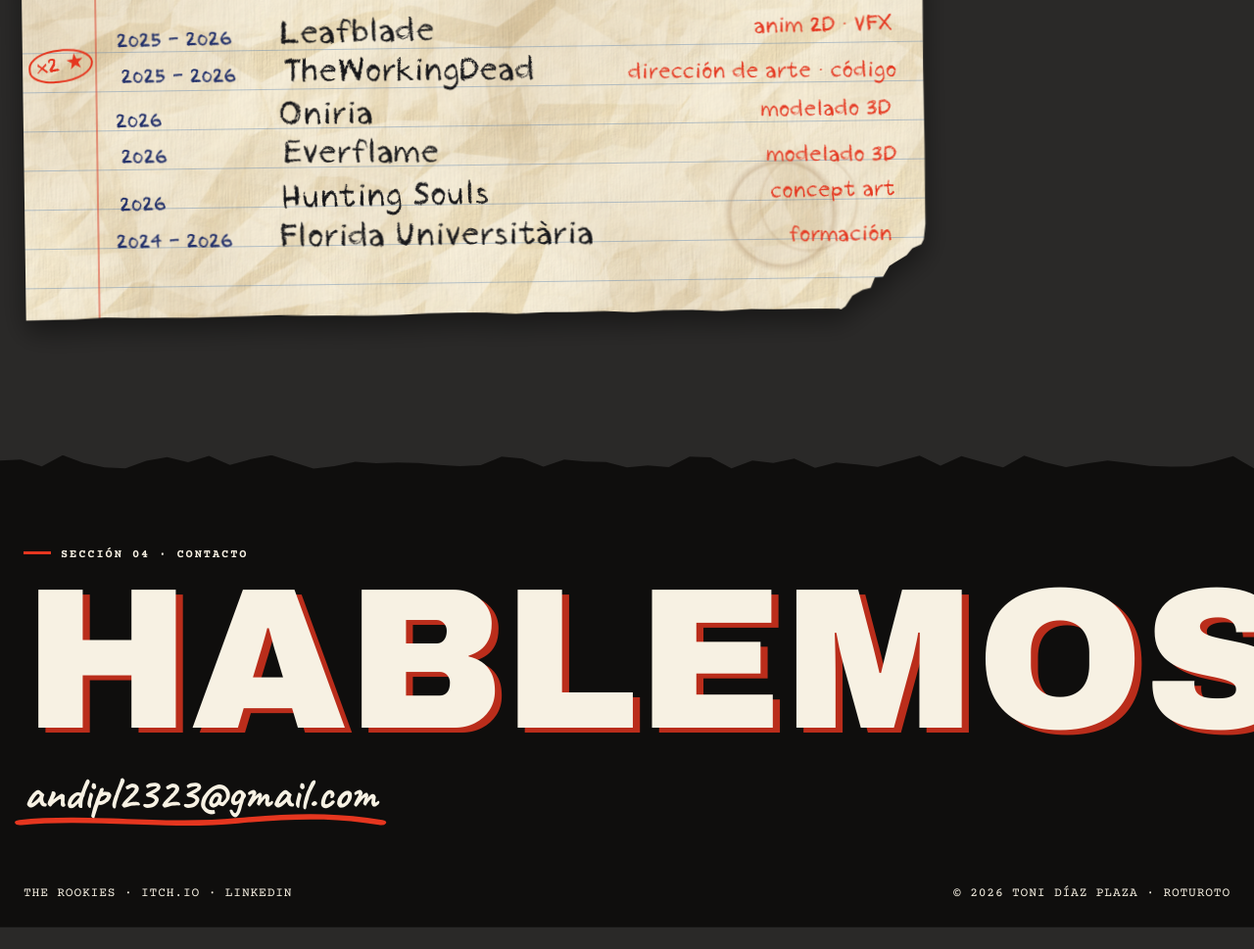
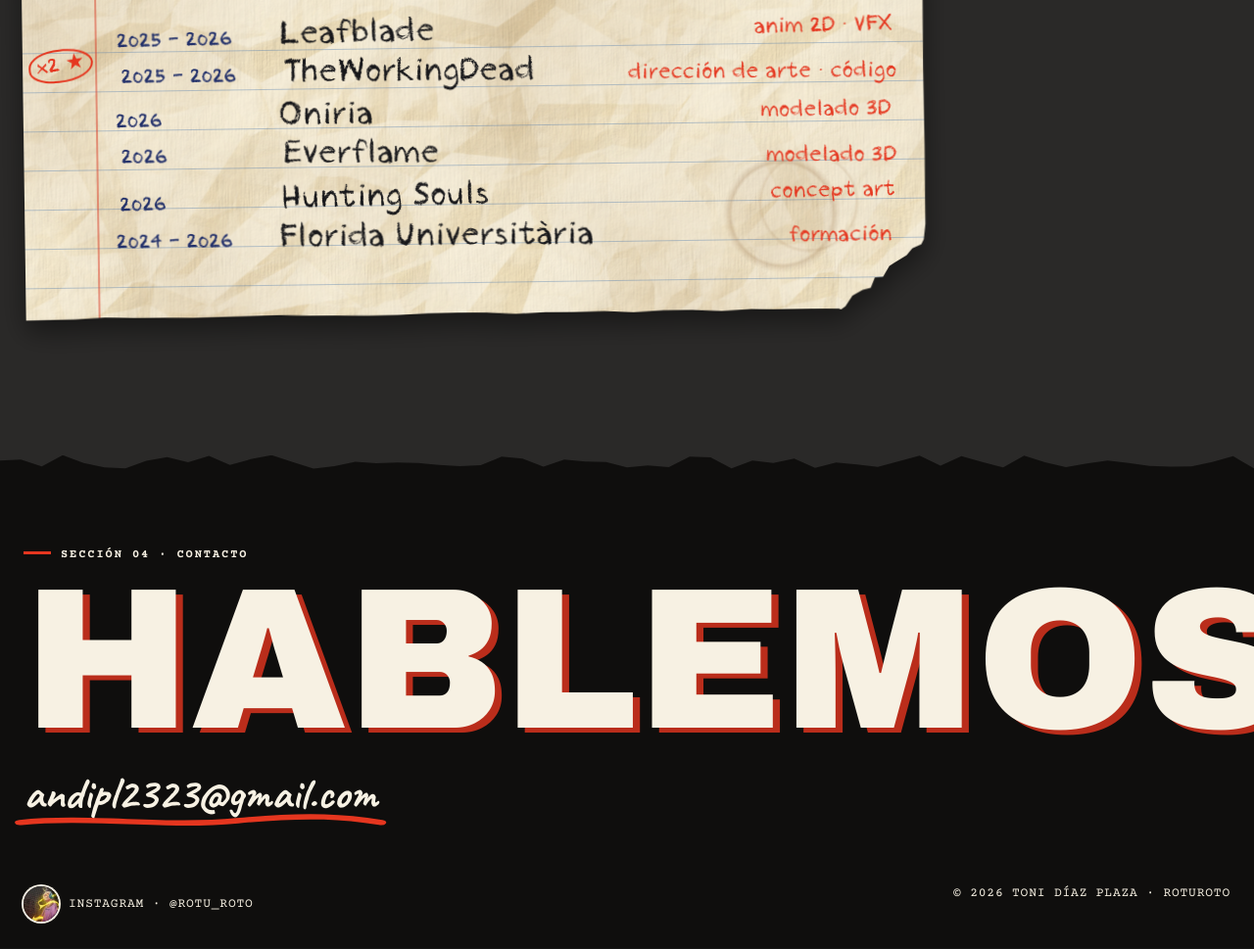
Before and after one commit to AEttenn23/portfolio-toni, a plain HTML site: page index.html in a window 1280 px wide. Shown: the part 3035-4004 px from the top of the page at 98% size. Before the commit the page ends 3982 px from the top, so only its background shows below. Drawn offline with nearby package versions, Linux system fonts and the light colour scheme.

Commit message:
Contacto: en redes solo Instagram (@rotu_roto) con la foto de perfil
Co-Authored-By: Claude Opus 5.5 <noreply@anthropic.com>

```diff
--- a/index.html
+++ b/index.html
@@ -18,7 +18,7 @@
 <meta name="twitter:card" content="summary_large_image">
 <link rel="icon" href="assets/mixed/favicon.png">
 <link rel="apple-touch-icon" href="assets/mixed/apple-touch-icon.png">
-<script type="application/ld+json">[{"@context": "https://schema.org", "@type": "Person", "name": "Toni Díaz Plaza", "alternateName": ["Toni Díaz", "Toni Diaz", "Toni Diaz Plaza", "Roturoto", "Rotu Roto"], "url": "https://roturoto.es/", "image": "https://roturoto.es/assets/mixed/og_portada.jpg", "jobTitle": "Animador 2D y 3D, VFX y technical artist", "knowsAbout": ["Animación 2D", "Animación 3D", "VFX", "Technical art", "Unity", "Rigging", "Shaders"], "sameAs": ["https://www.therookies.co/u/aettenn", "https://aettenn.itch.io"]}, {"@context": "https://schema.org", "@type": "WebSite", "name": "Roturoto", "alternateName": ["Rotu Roto", "roturoto.es", "Toni Díaz Plaza"], "url": "https://roturoto.es/"}]</script>
+<script type="application/ld+json">[{"@context": "https://schema.org", "@type": "Person", "name": "Toni Díaz Plaza", "alternateName": ["Toni Díaz", "Toni Diaz", "Toni Diaz Plaza", "Roturoto", "Rotu Roto"], "url": "https://roturoto.es/", "image": "https://roturoto.es/assets/mixed/og_portada.jpg", "jobTitle": "Animador 2D y 3D, VFX y technical artist", "knowsAbout": ["Animación 2D", "Animación 3D", "VFX", "Technical art", "Unity", "Rigging", "Shaders"], "sameAs": ["https://www.instagram.com/rotu_roto/", "https://www.therookies.co/u/aettenn", "https://aettenn.itch.io"]}, {"@context": "https://schema.org", "@type": "WebSite", "name": "Roturoto", "alternateName": ["Rotu Roto", "roturoto.es", "Toni Díaz Plaza"], "url": "https://roturoto.es/"}]</script>
 <title>Toni Díaz Plaza · Roturoto — Animación, VFX y technical art</title>
 <link rel="preconnect" href="https://fonts.googleapis.com">
 <link href="https://fonts.googleapis.com/css2?family=Archivo:wdth,wght@62..125,500..900&family=Caveat:wght@500;700&family=Courier+Prime:wght@400;700&family=DM+Serif+Display:ital@0;1&display=swap" rel="stylesheet">
@@ -273,6 +273,9 @@
   .contact .mail { position: relative; display: inline-block; margin-top: 28px; font: 700 clamp(30px, 3.6vw, 52px)/1 var(--hand); color: var(--paper-2); text-decoration: none; }
   .contact .mail svg { position: absolute; left: -2%; bottom: -14px; width: 104%; height: 18px; overflow: visible; }
   .contact .mail path { fill: none; stroke: var(--red); stroke-width: 3; stroke-linecap: round; stroke-dasharray: 1; stroke-dashoffset: 0; transition: stroke-dashoffset 400ms var(--ease-in-out); }
+  .contact .ig { display: inline-flex; align-items: center; gap: 10px; color: inherit; text-decoration: none; }
+  .contact .ig img { width: 36px; height: 36px; border-radius: 50%; object-fit: cover; box-shadow: 0 0 0 2px var(--paper-2); transition: transform 200ms var(--ease-out, ease-out); }
+  @media (hover: hover) { .contact .ig:hover img { transform: rotate(-8deg) scale(1.06); } .contact .ig:hover { color: var(--paper-2); } }
   .contact .foot { display: flex; justify-content: space-between; flex-wrap: wrap; gap: 12px; margin-top: 72px; font-size: 13px; text-transform: uppercase; letter-spacing: .06em; }
 
   /* modal */
@@ -457,7 +460,7 @@
   <span class="kicker" data-i18n="k4">Sección 04 · Contacto</span>
   <h2 class="misreg" data-i18n="talk">Hablemos</h2>
   <a class="mail" href="mailto:andipl2323@gmail.com">andipl2323@gmail.com<svg viewBox="0 0 100 10" preserveAspectRatio="none" aria-hidden="true"><path pathLength="1" d="M1 6 C 20 2, 40 9, 60 5 S 90 3, 99 6"/></svg></a>
-  <div class="foot"><span>The Rookies · itch.io · LinkedIn</span><span>© 2026 Toni Díaz Plaza · roturoto</span></div>
+  <div class="foot"><a class="ig" href="https://www.instagram.com/rotu_roto/" target="_blank" rel="noopener me"><img src="assets/mixed/instagram_perfil.webp" alt="" width="36" height="36">Instagram · @rotu_roto</a><span>© 2026 Toni Díaz Plaza · roturoto</span></div>
 </footer>
 
 <div class="modal" id="modal" role="dialog" aria-modal="true" aria-label="Demo reel">
```
Also changed, not shown: assets/mixed/instagram_perfil.webp (added).
